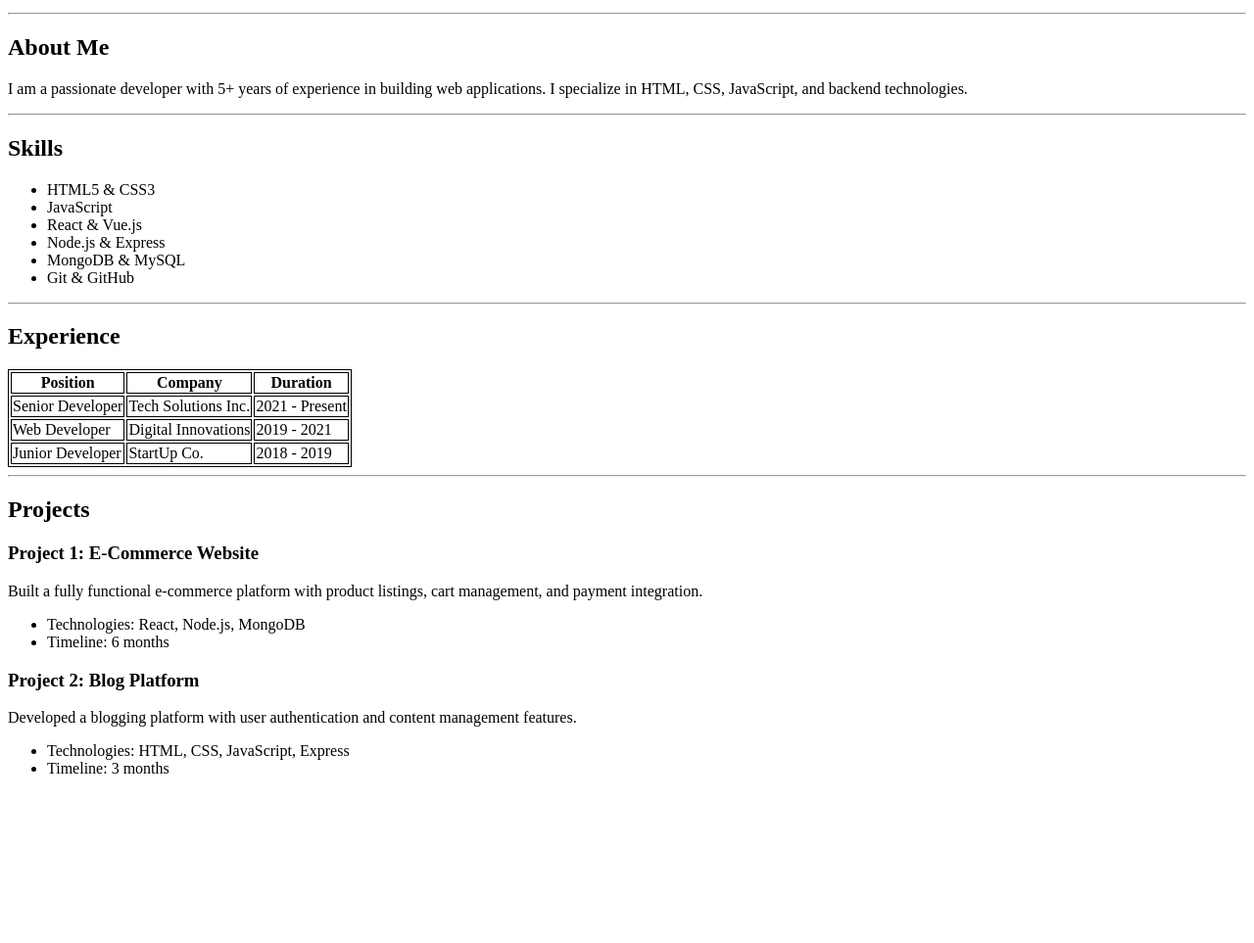
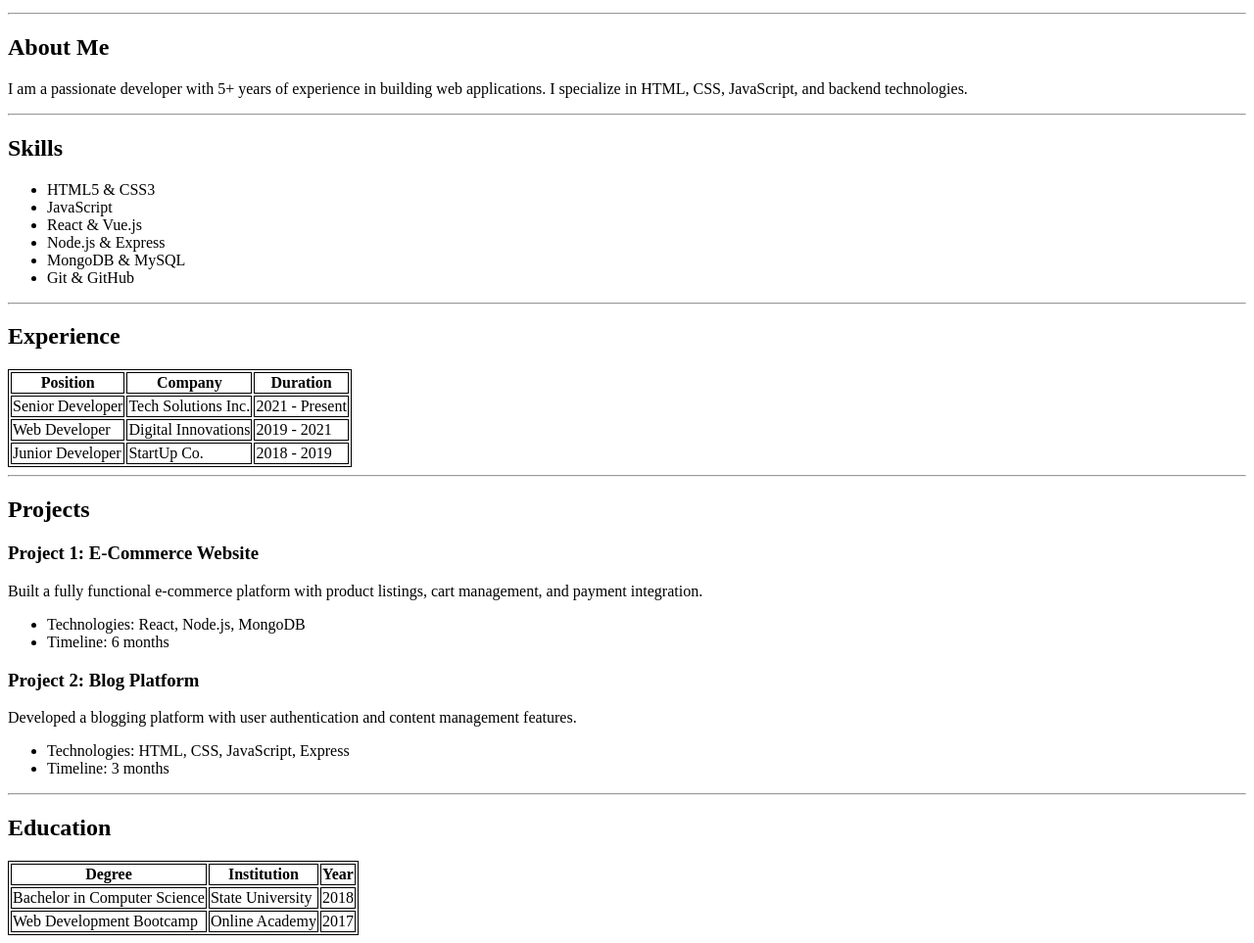
Before and after one commit to jerik-george/sample-resume-assignment, a plain HTML site: page index.html in a window 1280 px wide. Shown: the part 101-1064 px from the top of the page at 98% size. Before the commit the page ends 911 px from the top, so only its background shows below. Drawn offline with Linux system fonts and the light colour scheme.

Commit message:
add education section

```diff
--- a/index.html
+++ b/index.html
@@ -96,5 +96,28 @@
         </ul>
       </section>
     </section>
+
+    <hr />
+
+    <h2>Education</h2>
+    <table>
+      <tr>
+        <th>Degree</th>
+        <th>Institution</th>
+        <th>Year</th>
+      </tr>
+
+      <tr>
+        <td>Bachelor in Computer Science</td>
+        <td>State University</td>
+        <td>2018</td>
+      </tr>
+
+      <tr>
+        <td>Web Development Bootcamp</td>
+        <td>Online Academy</td>
+        <td>2017</td>
+      </tr>
+    </table>
   </body>
 </html>
```
